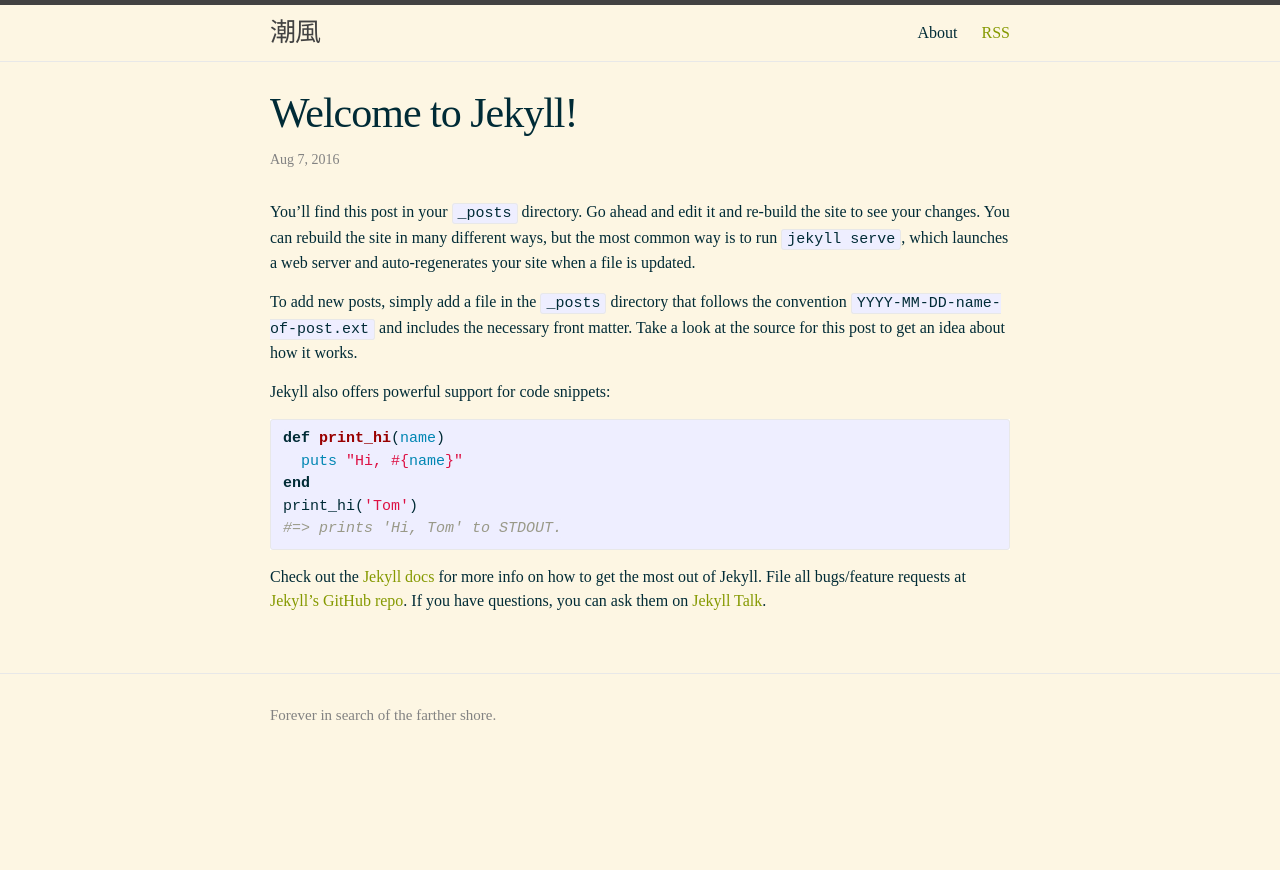
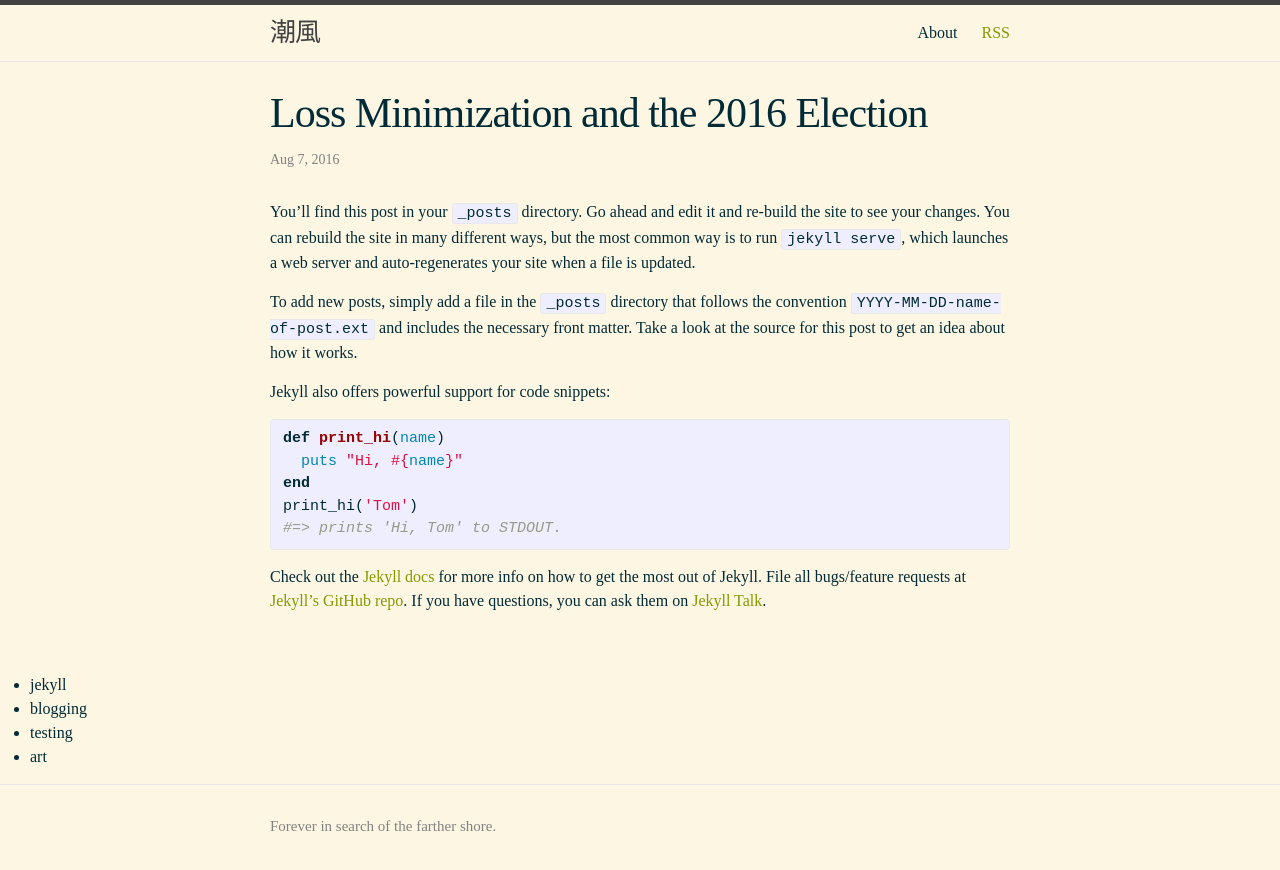
Before and after one commit to dempe/dempe.github.io, a Jekyll site: the page built from _posts/2016-08-01-welcome-to-jekyll.md, in a window 1280 px wide. Shown: the top 870 px of the page. Built offline with Jekyll 4.4.1, drawn with Linux system fonts in a browser that asks for light colours.

Commit message:
add tags

```diff
--- a/_layouts/default.html
+++ b/_layouts/default.html
@@ -13,6 +13,12 @@
       </div>
     </main>
 
+    <ul>
+          {% for tags in page.tags %}
+          <li>{{ tags }}</li>
+          {% endfor %}
+    </ul>
+
     {% include footer.html %}
 
   </body>
--- a/_posts/2016-08-01-welcome-to-jekyll1.md
+++ b/_posts/2016-08-01-welcome-to-jekyll.md
@@ -1,8 +1,9 @@
 ---
 layout: post
-title:  "Welcome to Jekyll!"
+title:  "Loss Minimization and the 2016 Election"
 date:   2016-08-07 03:09:55 -0700
-categories: jekyll update
+categories: first post
+tags: jekyll blogging testing art
 ---
 You’ll find this post in your `_posts` directory. Go ahead and edit it and re-build the site to see your changes. You can rebuild the site in many different ways, but the most common way is to run `jekyll serve`, which launches a web server and auto-regenerates your site when a file is updated.
 
--- a/index.html
+++ b/index.html
@@ -9,7 +9,11 @@
         <h2>
           <a class="post-link" href="{{ post.url | prepend: site.baseurl }}">{{ post.title | escape }}</a>
         </h2>
-        <span class="post-meta">{{ post.date | date: "%Y-%m-%d" }}</span>
+        <span class="post-meta">{{ post.date | date: "%Y-%m-%d" }} |
+            {% for tag in post.tags %}
+            <a href="#{{ tag | slugify }}"> {{ tag }} </a>
+            {% endfor %}
+        </span>
       </li>
     {% endfor %}
   </ul>
```
Also changed, not shown: _posts/2016-08-09-time-for-a-new-post.md (added, +26 -0 lines).
